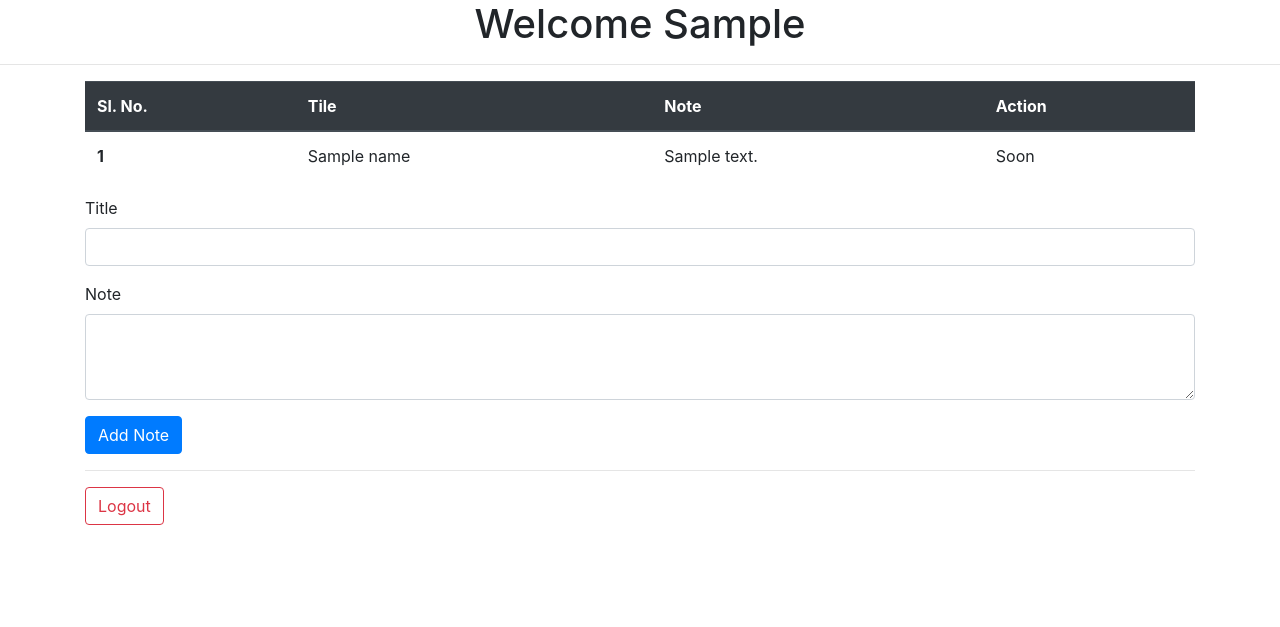
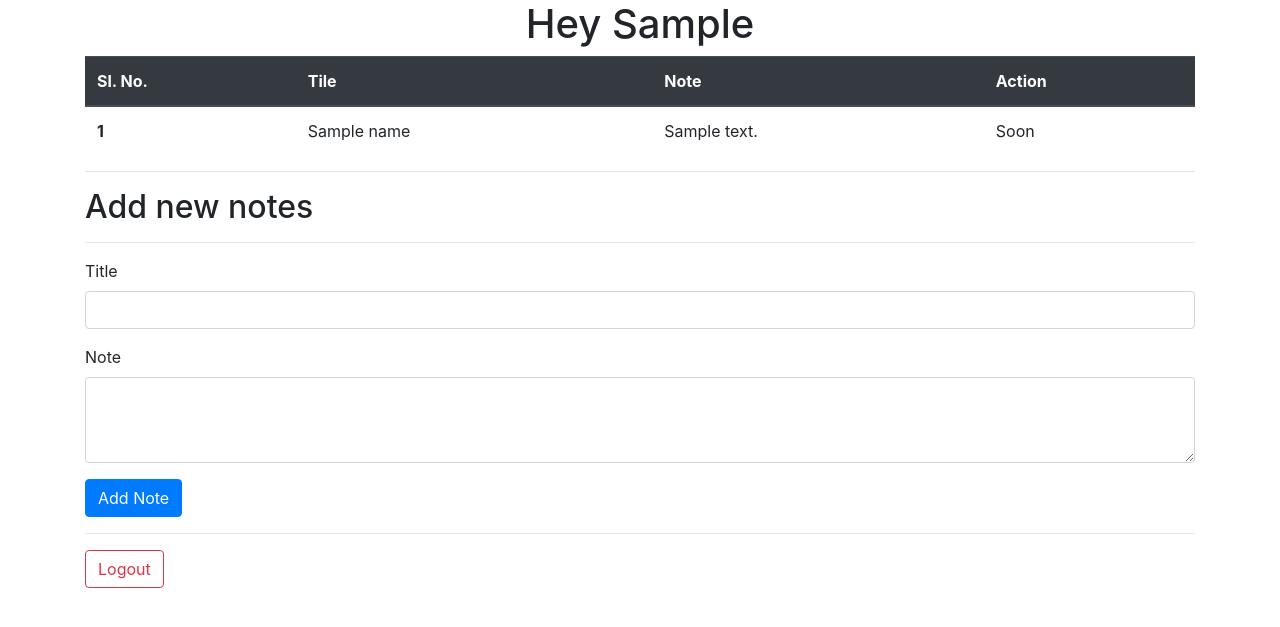
Before and after one commit to d-shaktiranjan/PocketNote, a PHP site: page /web_note/ in a window 1280 px wide. Shown: the part 56-683 px from the top of the page. Run offline with PHP 8.4, Linux system fonts and the light colour scheme; the visitor is signed in with stand-in values (Sample User, id 1); tables that the repository leaves empty or names only in its code hold one stand-in row (values such as "Sample post").

Commit message:
html: some changes in UI

```diff
--- a/index.php
+++ b/index.php
@@ -33,18 +33,20 @@ if($_SERVER["REQUEST_METHOD"]=="POST"){
         integrity="sha384-JcKb8q3iqJ61gNV9KGb8thSsNjpSL0n8PARn9HuZOnIxN0hoP+VmmDGMN5t9UJ0Z"
          crossorigin="anonymous">
 
-    <title>Welcome <?php echo $name?></title>
+    <title>WebNote | <?php echo $name?></title>
 </head>
 
 <body>
 <?php include 'parts/navbar.php'?>
 
-    <h1 align="center">Welcome <?php echo $name?></h1>
-    <hr>
+    <h1 align="center">Hey <?php echo $name?></h1>
     <div class="container">
     <?php include 'parts/_note.php'?>
+    <hr>
     </div>
     <div class="container">
+    <h2>Add new notes</h2>
+    <hr>
     <?php include 'parts/addnote.php'?>
     </div>
     <div class="container">
--- a/signup.php
+++ b/signup.php
@@ -89,6 +89,8 @@ if($_SERVER["REQUEST_METHOD"]=="POST"){
 
   ?>
   <div class="container">
+  <h1>Signup Here</h1>
+  <hr>
   <form action="signup.php" method="post">
   <div class="form-group">
     <label for="exampleInputEmail1">Email address</label>
```
